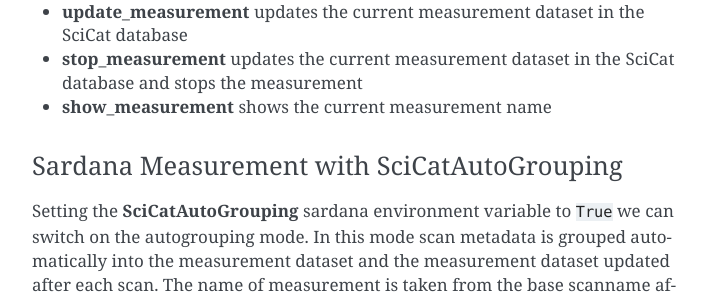
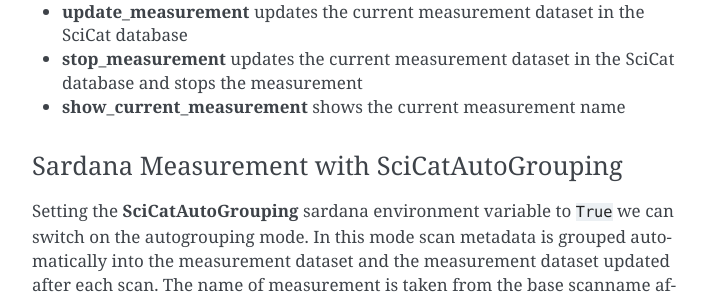
Before and after one commit to jkotan/scingestor, a Sphinx documentation site: the page built from doc/index.rst, in a window 1280 px wide and 900 px high, scrolled down 7293 px. Shown: the part 165-459 px from the top of the window, without its empty margins (388-1109 px from the left). Built offline with Sphinx 7.4.7, drawn with Linux system fonts in a browser that asks for light colours.

Commit message:
change show_measurement to show_current_measurement in README

```diff
--- a/doc/index.rst
+++ b/doc/index.rst
@@ -302,7 +302,7 @@
 * **make_measurement <measurement>** starts a new measurment with the given name and adds to the measurement the last scan
 * **update_measurement** updates the current measurement dataset in the SciCat database
 * **stop_measurement** updates the current measurement dataset in the SciCat database and stops the  measurement
-* **show_measurement** shows the current measurement name
+* **show_current_measurement** shows the current measurement name
 
 Sardana Measurement with SciCatAutoGrouping
 ~~~~~~~~~~~~~~~~~~~~~~~~~~~~~~~~~~~~~~~~~~~
```
Also changed, not shown: README.md (+1 -1 lines), 1 other file.
